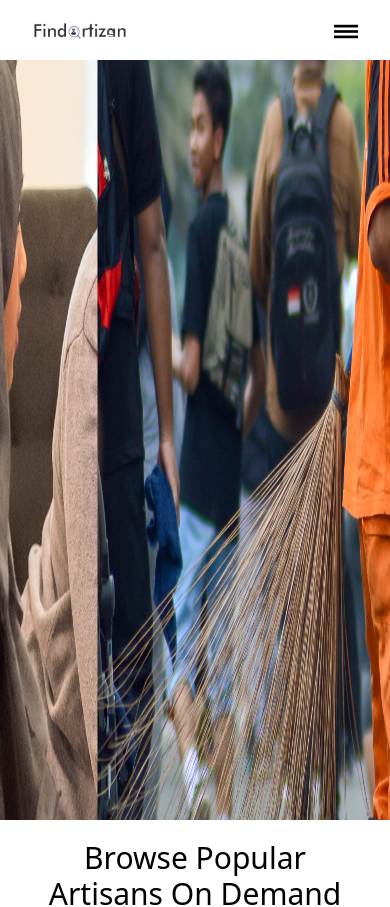
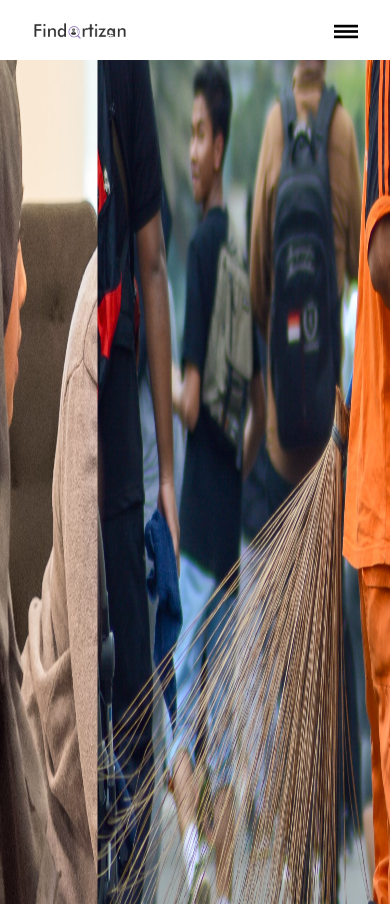
Before and after one commit to savvilly/getartizan, a Vue app: page / in a window 390 px wide. Shown: the top 907 px of the page. Built offline with nearby package versions, Linux system fonts and the light colour scheme.

Commit message:
hero height

```diff
--- a/src/components/Hero.vue
+++ b/src/components/Hero.vue
@@ -42,7 +42,7 @@ export default {
       </carousel>
     </div>
     <div
-      class="bg-black absolute top-0 w-full h-[90vh] opacity-80"
+      class="bg-black absolute top-0 w-full h-[90vh] sm:h-[100vh] opacity-60"
     ></div>
 
     <div
@@ -52,7 +52,7 @@ export default {
         lg:w-3/5
         absolute
         top-0
-        sm:top-6
+        sm:top-12
         lg:left-56
         text-center
       "
@@ -161,6 +161,7 @@ input:focus {
 @media (max-width: 600px) {
   .slide {
     transform: scale(2.5);
+    height:100vh;
   }
 }
 </style>
--- a/src/views/Home.vue
+++ b/src/views/Home.vue
@@ -7,7 +7,7 @@ import Hero from "../components/Hero.vue";
     <Hero />
     <div>
       <div class="text-center lg:mx-0 mx-6 my-5">
-        <div class="text-3xl capitalize my-4">
+        <div class="text-3xl capitalize my-4 lg:mt-10">
           Browse popular Artisans on Demand
         </div>
         <div class="text-base lg:w-1/2 mx-auto">
```
